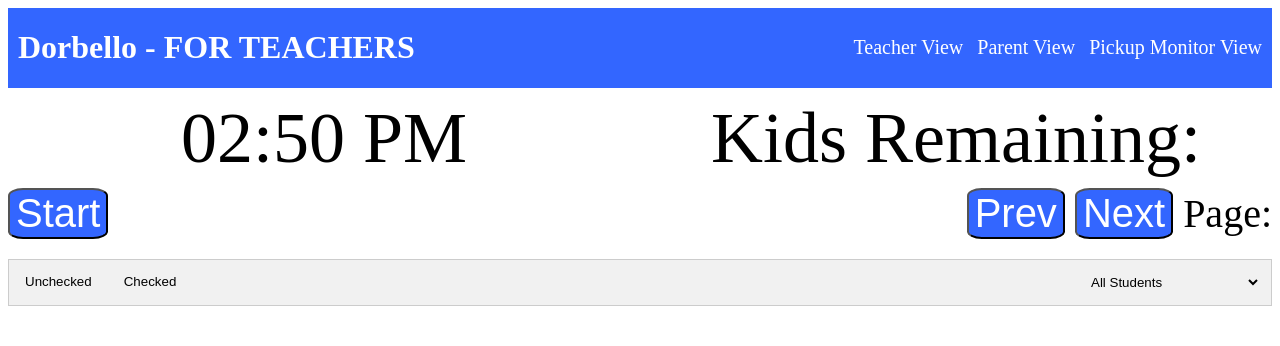
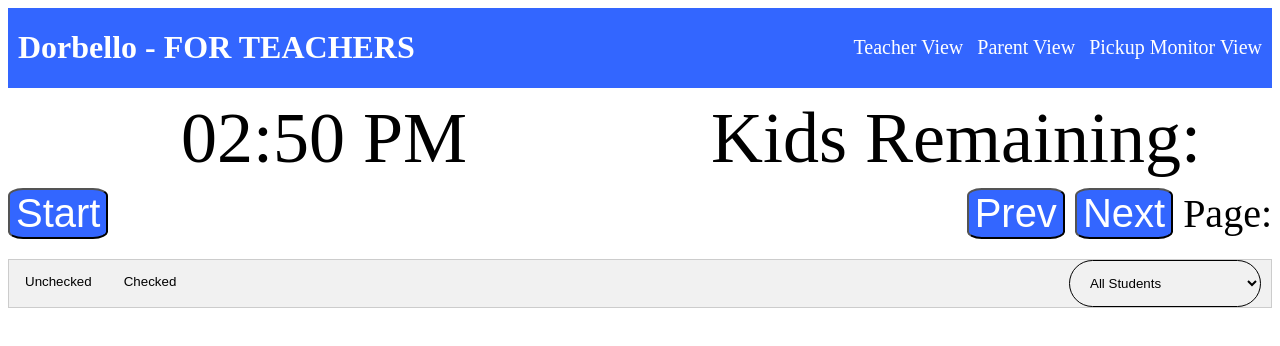
Before and after one commit to Ahmed00021/dorbello_prototype_client, a website: page index.html in a window 1280 px wide. Drawn offline with Linux system fonts and the light colour scheme; no server answers.

Commit message:
add a border around selection box

```diff
--- a/stylesheets/styles.css
+++ b/stylesheets/styles.css
@@ -128,6 +128,8 @@
 
 .tab > select {
     margin: 0 10px;
+    border: 1px solid black;
+    border-radius: 35px;
 }
 
 /* Change background color of buttons on hover */
```
